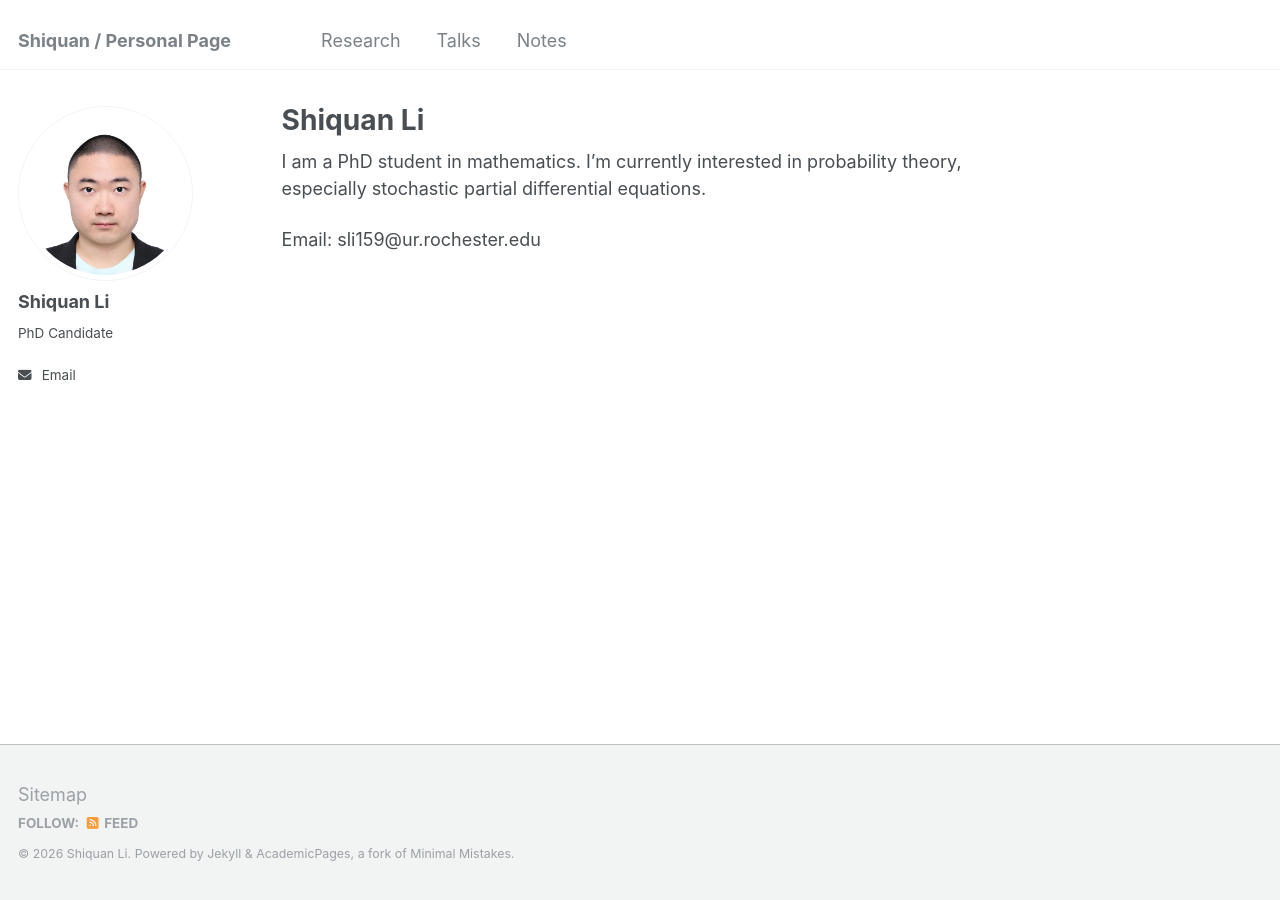
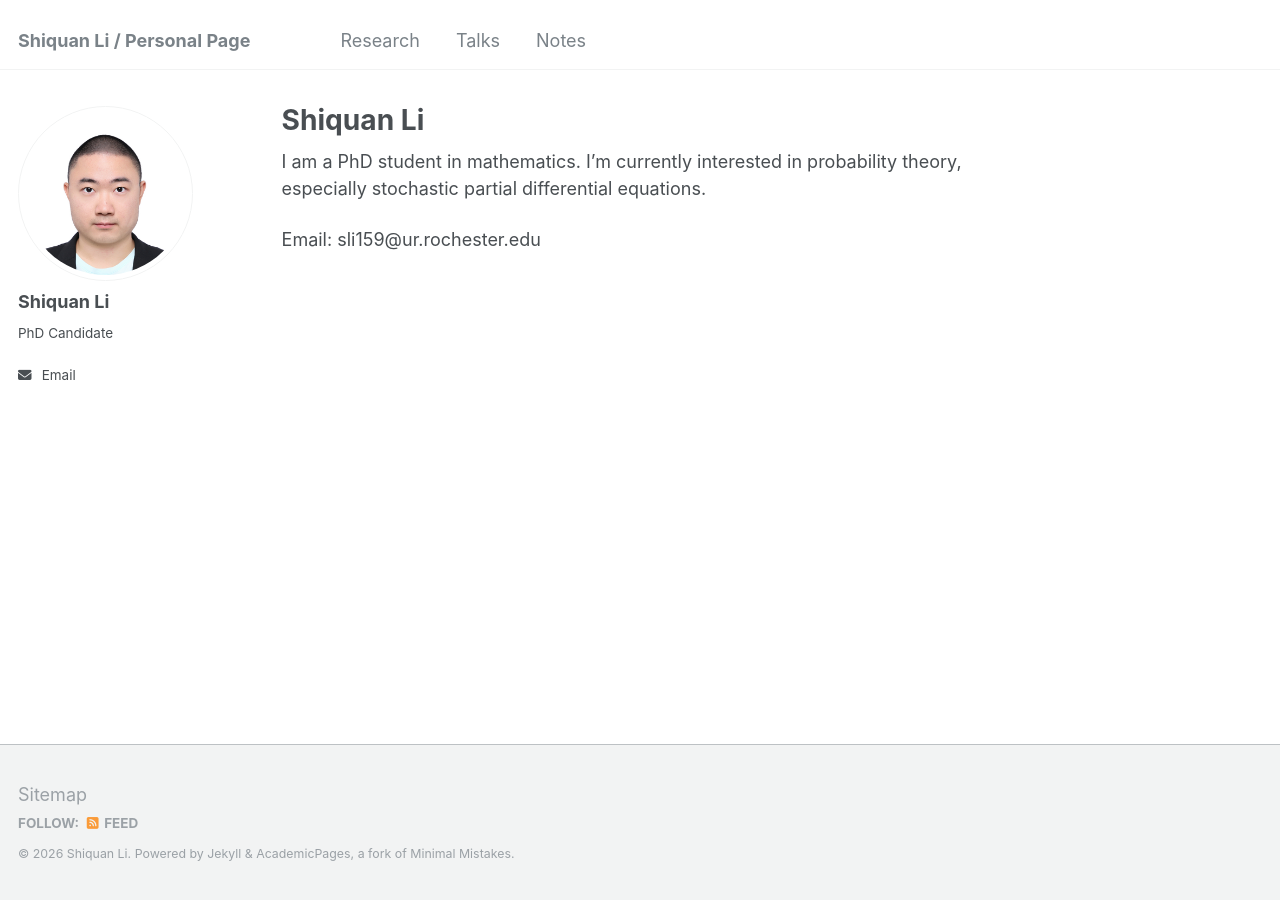
Before and after one commit to Shiquan-Li/Shiquan-Li.github.io, a Jekyll site: the page built from _pages/about.md, in a window 1280 px wide. Built offline with Jekyll 4.4.1, drawn with Linux system fonts in a browser that asks for light colours.

```diff
--- a/_config.yml
+++ b/_config.yml
@@ -8,7 +8,7 @@
 
 # Basic Site Settings
 locale                   : "en-US"
-title                    : "Shiquan / Personal Page"
+title                    : "Shiquan Li / Personal Page"
 title_separator          : "-"
 name                     : &name "Shiquan Li"
 description              : &description "4th year PhD student from PKU"
```
